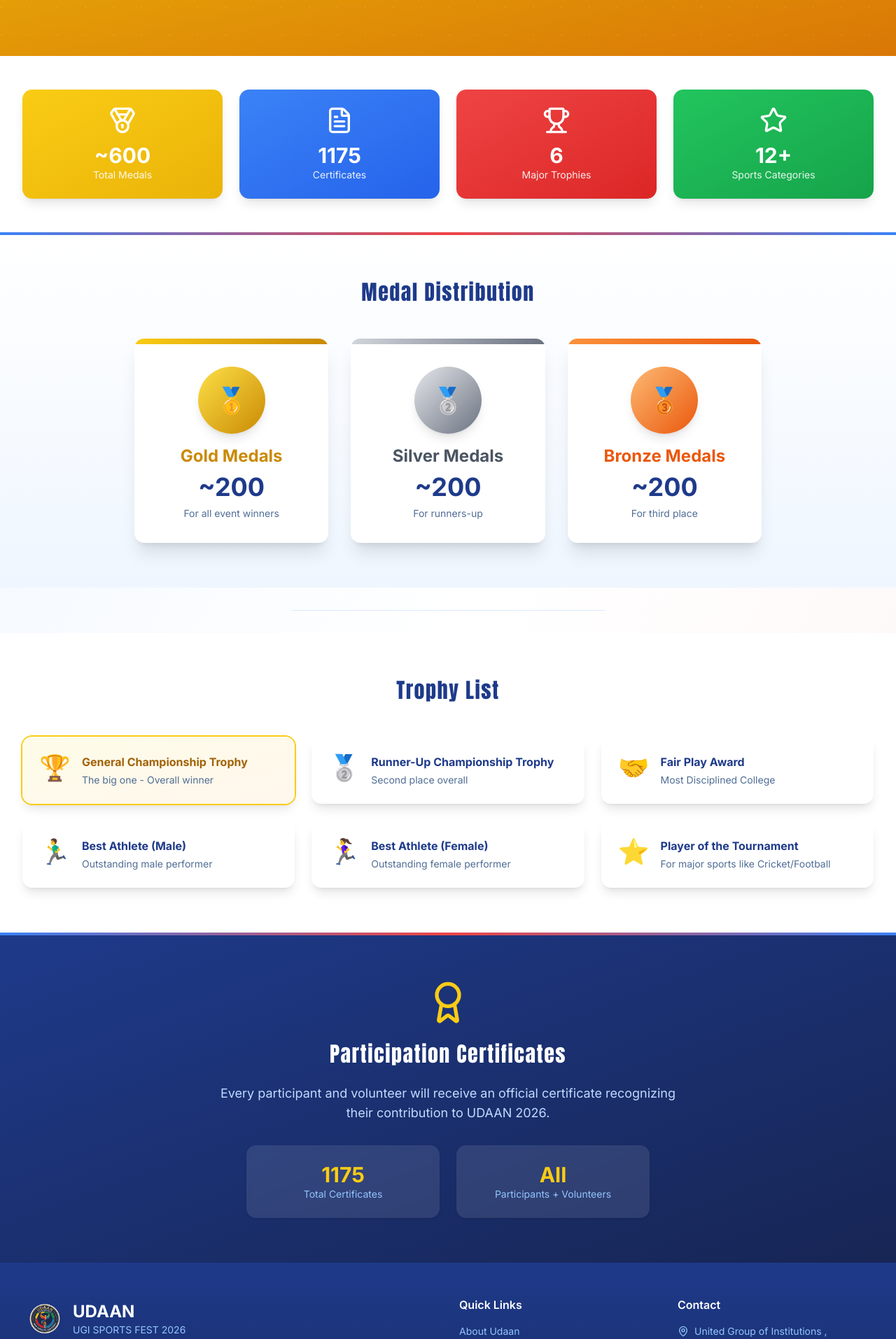
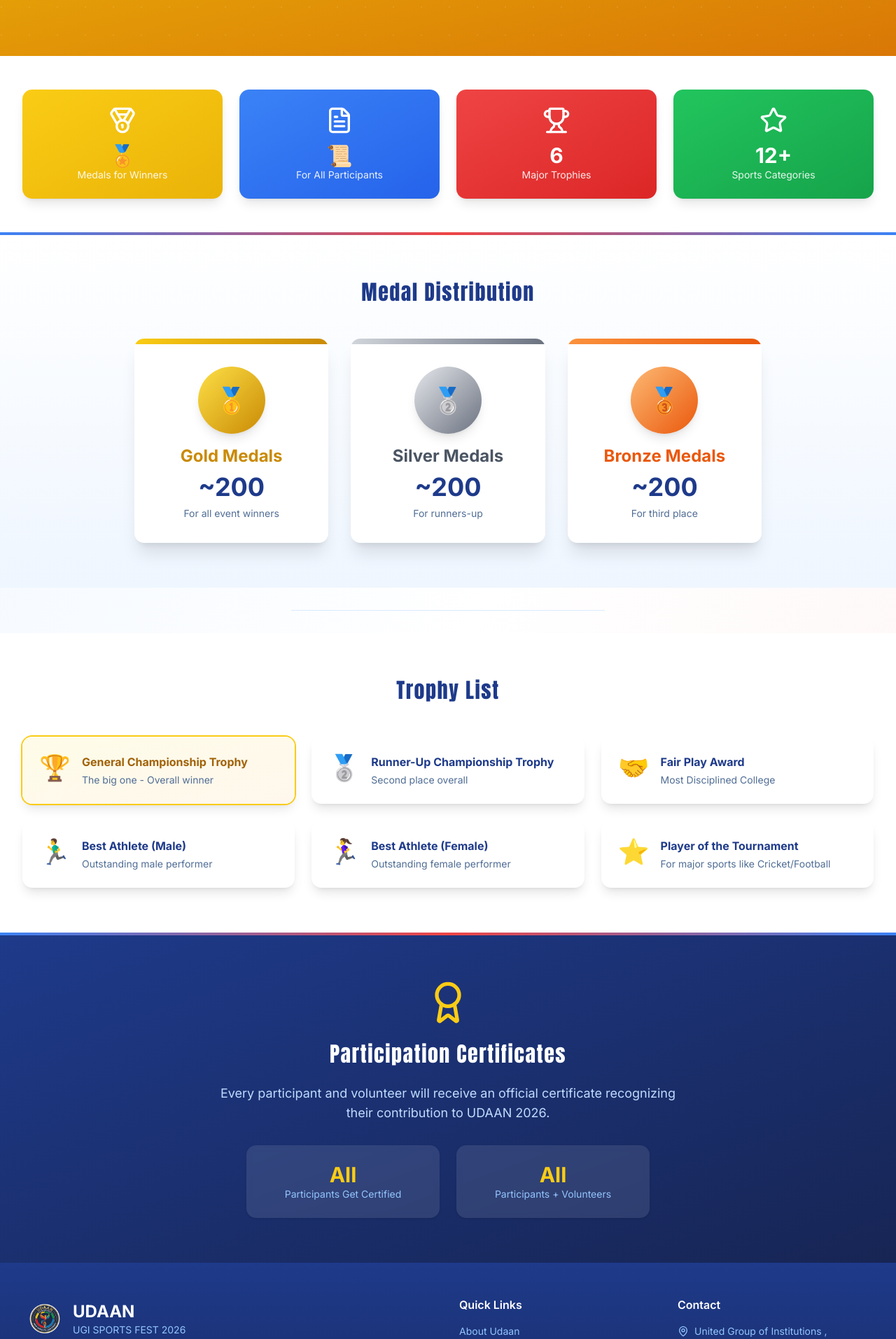
Before and after one commit to Adarsh240-feb/Udaan-UGI, a React (Vite) app: page /awards in a window 1280 px wide. Shown: the part 256-2170 px from the top of the page at 70% size. Built offline with nearby package versions, Linux system fonts and the light colour scheme; a web font is replaced by a local one.

Commit message:
Remove internal details and specific numbers from website
- Removed exact medal count (600+) and certificate count (1175)
- Replaced with general participant-friendly text
- Removed 'Note to Committee' internal text from Teams page
- Updated About, Home, Awards, Ceremony pages

```diff
--- a/src/pages/About.jsx
+++ b/src/pages/About.jsx
@@ -148,7 +148,7 @@ export default function About() {
                 },
                 {
                   title: 'Comprehensive Awards',
-                  desc: '600+ medals, 1175 certificates, and prestigious trophies'
+                  desc: 'Medals, certificates, and prestigious trophies for all winners'
                 }
               ].map((item, i) => (
                 <div key={i} className={`flex gap-3 sm:gap-4 p-4 sm:p-6 bg-white dark:bg-gray-800 rounded-xl shadow-md hover:shadow-lg transition-all hover:-translate-y-1 animate-fade-in-up delay-${(i + 1) * 100}`}>
--- a/src/pages/Awards.jsx
+++ b/src/pages/Awards.jsx
@@ -40,15 +40,15 @@ export default function Awards() {
             <Card className="border-0 shadow-lg bg-gradient-to-br from-yellow-400 to-yellow-500 text-white animate-fade-in-up">
               <CardContent className="p-4 sm:p-6 text-center">
                 <Medal className="w-6 sm:w-8 md:w-10 h-6 sm:h-8 md:h-10 mx-auto mb-2 sm:mb-3" />
-                <p className="text-xl sm:text-2xl md:text-3xl font-bold">~600</p>
-                <p className="text-[10px] sm:text-xs md:text-sm opacity-90">Total Medals</p>
+                <p className="text-xl sm:text-2xl md:text-3xl font-bold">🏅</p>
+                <p className="text-[10px] sm:text-xs md:text-sm opacity-90">Medals for Winners</p>
               </CardContent>
             </Card>
             <Card className="border-0 shadow-lg bg-gradient-to-br from-blue-500 to-blue-600 text-white animate-fade-in-up delay-100">
               <CardContent className="p-4 sm:p-6 text-center">
                 <FileText className="w-6 sm:w-8 md:w-10 h-6 sm:h-8 md:h-10 mx-auto mb-2 sm:mb-3" />
-                <p className="text-xl sm:text-2xl md:text-3xl font-bold">1175</p>
-                <p className="text-[10px] sm:text-xs md:text-sm opacity-90">Certificates</p>
+                <p className="text-xl sm:text-2xl md:text-3xl font-bold">📜</p>
+                <p className="text-[10px] sm:text-xs md:text-sm opacity-90">For All Participants</p>
               </CardContent>
             </Card>
             <Card className="border-0 shadow-lg bg-gradient-to-br from-red-500 to-red-600 text-white animate-fade-in-up delay-200">
@@ -165,8 +165,8 @@ export default function Awards() {
           <div className="grid sm:grid-cols-2 gap-6 max-w-xl mx-auto">
             <Card className="bg-white/10 dark:bg-gray-700/50 backdrop-blur-sm border-0">
               <CardContent className="p-6">
-                <p className="text-3xl font-bold text-yellow-400">1175</p>
-                <p className="text-sm text-blue-300 dark:text-gray-400">Total Certificates</p>
+                <p className="text-3xl font-bold text-yellow-400">All</p>
+                <p className="text-sm text-blue-300 dark:text-gray-400">Participants Get Certified</p>
               </CardContent>
             </Card>
             <Card className="bg-white/10 dark:bg-gray-700/50 backdrop-blur-sm border-0">
--- a/src/pages/Ceremony.jsx
+++ b/src/pages/Ceremony.jsx
@@ -187,8 +187,8 @@ export default function Ceremony() {
             <Card className="bg-white/10 dark:bg-gray-700/50 backdrop-blur-sm border-0 text-center">
               <CardContent className="p-6">
                 <Trophy className="w-12 h-12 mx-auto mb-4" />
-                <h3 className="font-bold text-xl mb-2">600+</h3>
-                <p className="text-white/80">Medals Distributed</p>
+                <h3 className="font-bold text-xl mb-2">🏆</h3>
+                <p className="text-white/80">Medals for All Winners</p>
               </CardContent>
             </Card>
 
--- a/src/pages/Home.jsx
+++ b/src/pages/Home.jsx
@@ -207,8 +207,8 @@ export default function Home() {
             </div>
             <div className="grid grid-cols-2 gap-3 sm:gap-4">
               {[
-                { icon: Trophy, value: '600+', label: 'Total Medals' },
-                { icon: Award, value: '1175', label: 'Certificates' },
+                { icon: Trophy, value: '🏅', label: 'Gold, Silver, Bronze' },
+                { icon: Award, value: '📜', label: 'Certificates for All' },
                 { icon: Users, value: '1280+', label: 'Athletes' },
                 { icon: Zap, value: '12+', label: 'Sports Events' },
               ].map((item, i) => (
--- a/src/pages/Teams.jsx
+++ b/src/pages/Teams.jsx
@@ -107,11 +107,7 @@ export default function Teams() {
                     <p className="text-sm sm:text-base text-muted-foreground leading-relaxed">
                       To ensure a perfect tournament bracket (Quarter Finals → Semis → Finals), exactly <span className="font-semibold text-blue-600 dark:text-blue-400">8 Teams</span> are required. Since UGI has 5 colleges, and UCER/UIT/FUGS has the highest student density, <span className="font-semibold text-red-600 dark:text-red-400">UCER, UIT, and FUGS field two separate teams each</span>.
                     </p>
-                    <div className="mt-3 sm:mt-4 p-3 sm:p-4 bg-white dark:bg-gray-700 rounded-lg">
-                      <p className="text-xs sm:text-sm text-muted-foreground">
-                        <strong className="text-blue-900 dark:text-white">Note to Committee:</strong> Ensure UCER/UIT/FUGS Team A and Team B are balanced during selection trials to keep the competition fierce.
-                      </p>
-                    </div>
+
                   </div>
                 </div>
               </CardContent>
```
